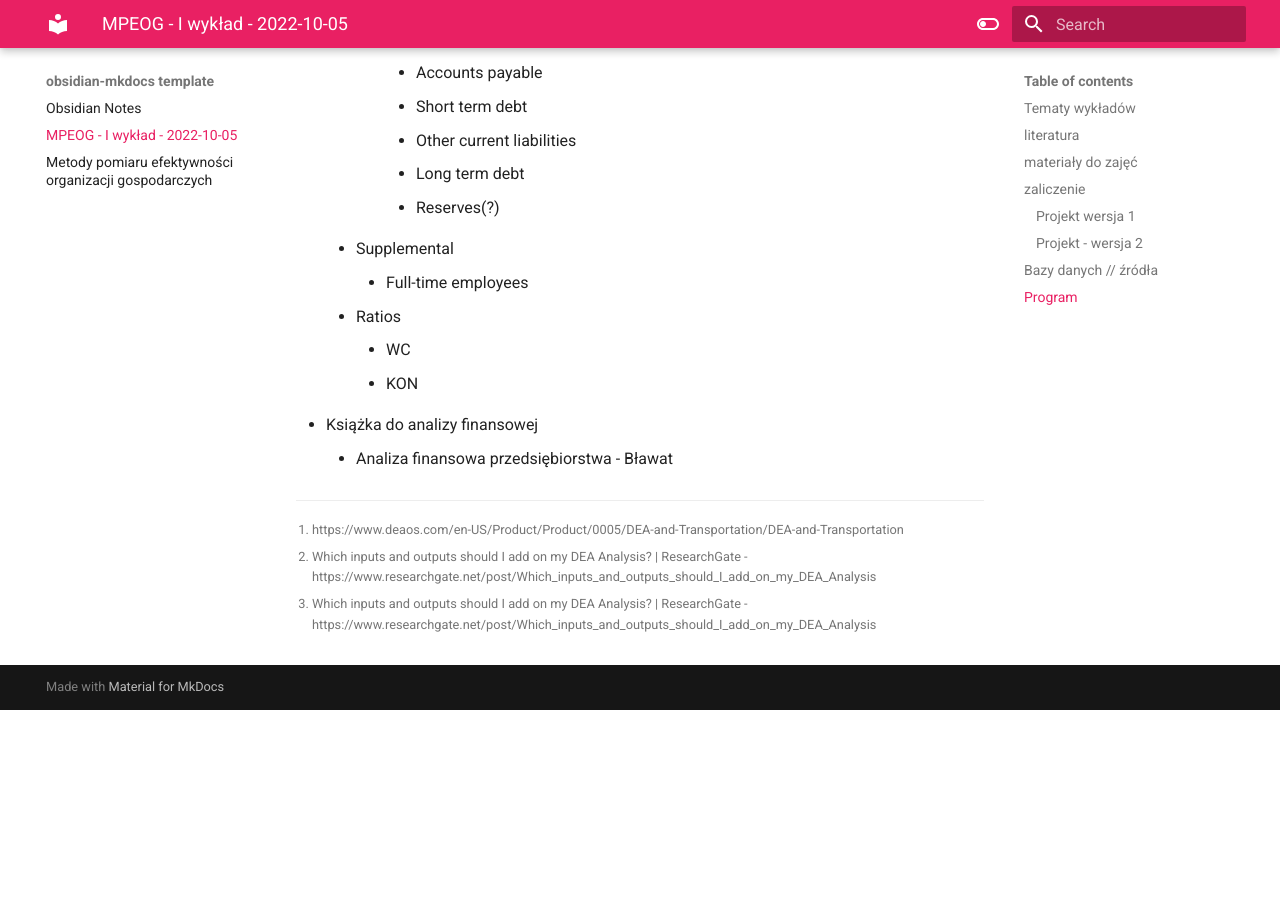
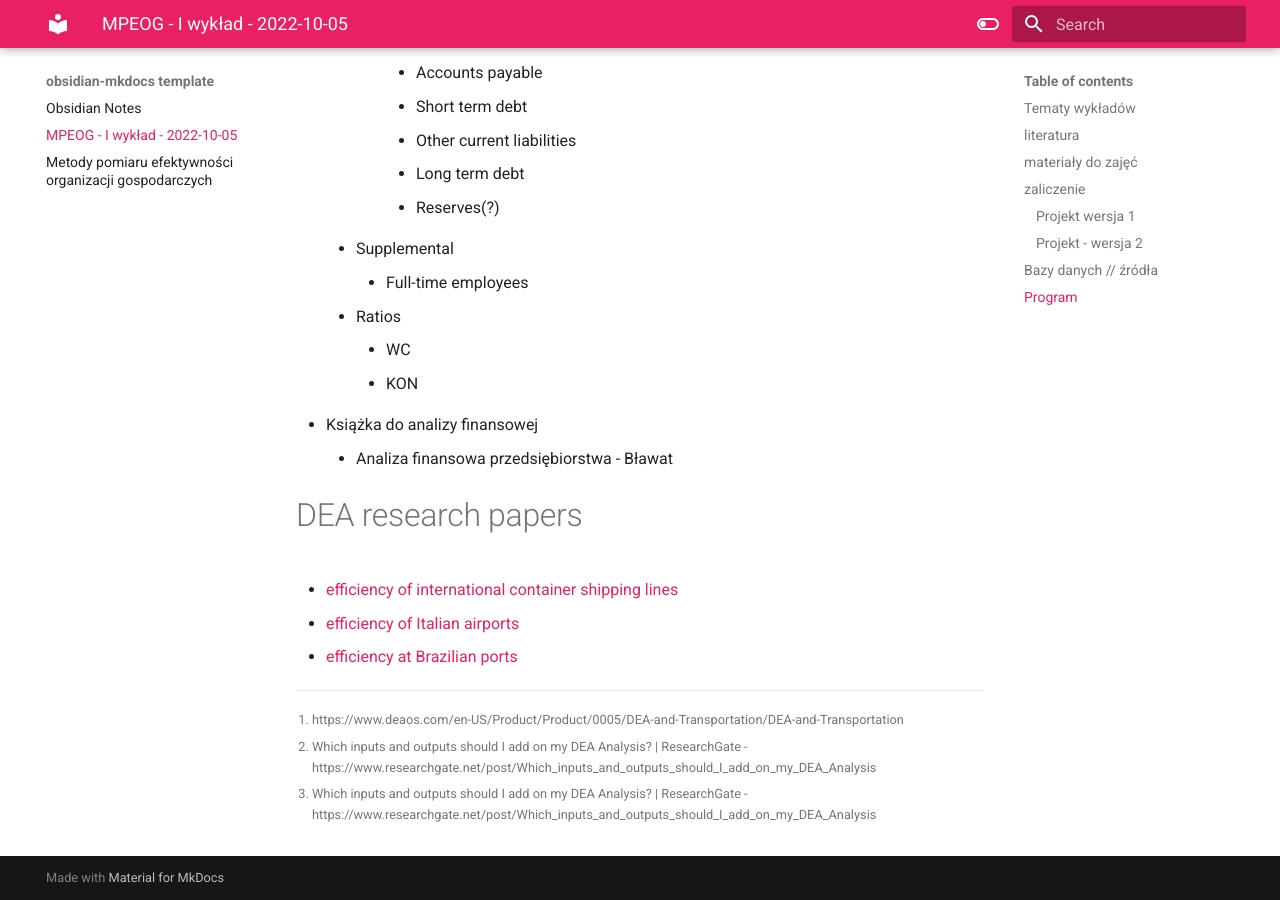
Before and after one commit to seszele64/obsidian-notes, an MkDocs documentation site: the page built from docs/MPEOG - I wykład - 2022-10-05.md, in a window 1280 px wide and 900 px high, scrolled down 5756 px. Built offline with MkDocs 1.6.1 and Material for MkDocs 9.7.7, drawn with Linux system fonts in a browser that asks for light colours; before the commit the page ends 6466 px from its top, so only the background shows below that.

Commit message:
PUSH NOTE : MPEOG - I wykład - 2022-10-05.md

```diff
--- a/docs/MPEOG - I wykład - 2022-10-05.md
+++ b/docs/MPEOG - I wykład - 2022-10-05.md
@@ -194,6 +194,13 @@ date: 2022-10-06
 - Książka do analizy finansowej
 	- Analiza finansowa przedsiębiorstwa - Bławat
 
+
+# DEA research papers
+- [efficiency of international container shipping lines](https://sci-hub.se/https://link.springer.com/article/10.1057/mel.2013.21?error=cookies_not_supported&code=e7eb584f-80d6-401f-b8a9-27edb7502434)
+- [efficiency of Italian airports](https://sci-hub.se/https://www.sciencedirect.com/science/article/abs/pii/S0038012110000571)
+- [efficiency at Brazilian ports](https://sci-hub.se/https://www.inderscienceonline.com/doi/abs/10.1504/IJSTL.2016.076240)
+
+
 [^1]: https://www.deaos.com/en-US/Product/Product/0005/DEA-and-Transportation/DEA-and-Transportation
 [^2]: Which inputs and outputs should I add on my DEA Analysis? | ResearchGate - https://www.researchgate.net/post/Which_inputs_and_outputs_should_I_add_on_my_DEA_Analysis
 [^3]: Which inputs and outputs should I add on my DEA Analysis? | ResearchGate - https://www.researchgate.net/post/Which_inputs_and_outputs_should_I_add_on_my_DEA_Analysis
```
